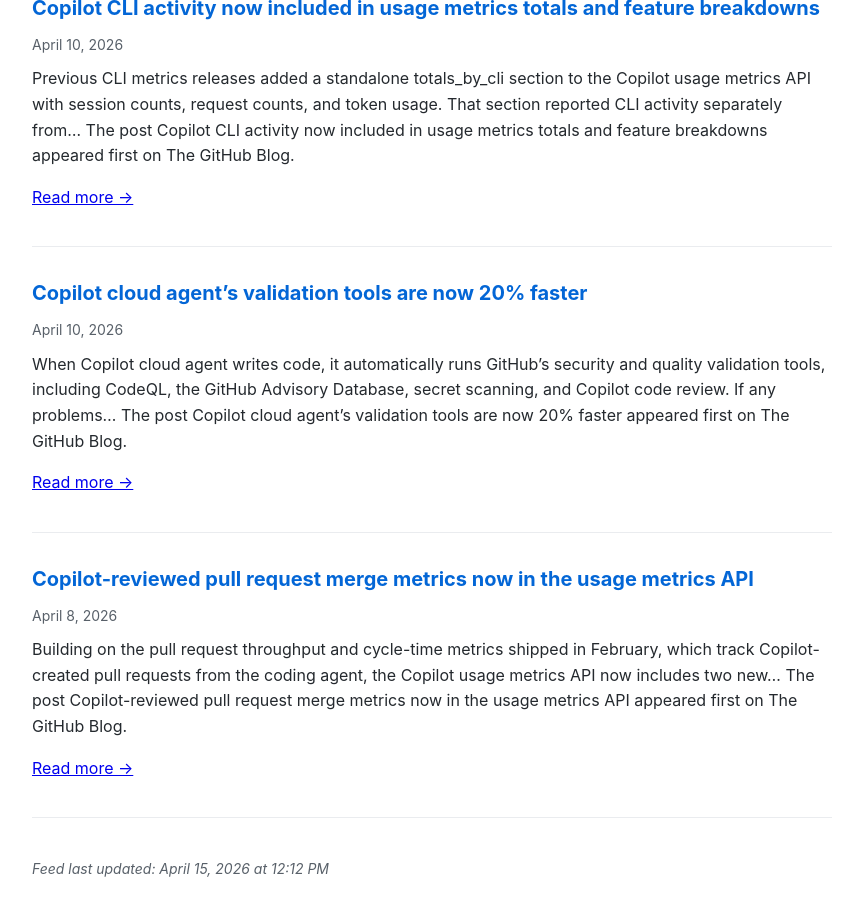
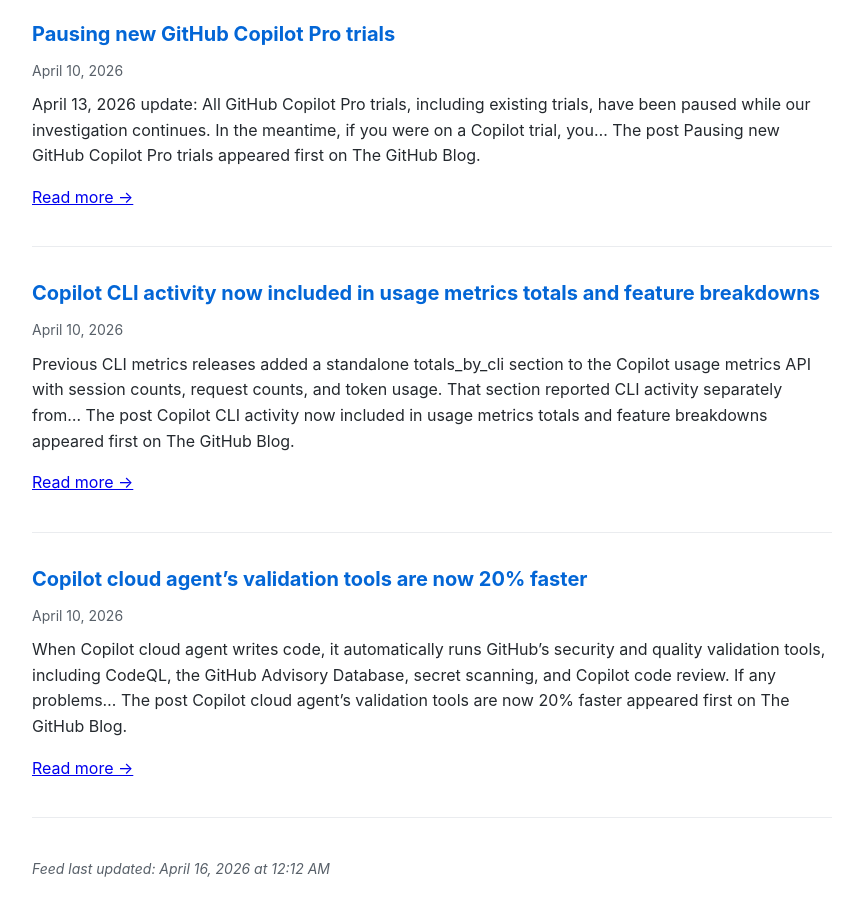
Before and after one commit to Oregand/oregand.github.io, a Jekyll site: the page copilot-feed.html, which Jekyll copies as it is, in a window 1280 px wide and 900 px high, scrolled down 1977 px. Shown: the whole window, without its empty margins (208-1071 px from the left). Built offline with Jekyll 4.4.1, drawn with Linux system fonts in a browser that asks for light colours; some of the changed text lies outside the part shown.

Commit message:
Update RSS feed

```diff
--- a/copilot-feed.html
+++ b/copilot-feed.html
@@ -62,6 +62,19 @@
 </head>
 <body>
   <h1>GitHub Copilot Latest Updates</h1>
+
+  <div class="feed-item">
+    <div class="feed-title">
+      <a href="https://github.blog/changelog/2026-04-15-enable-copilot-cloud-agent-via-custom-properties" target="_blank">Enable Copilot cloud agent via custom properties</a>
+    </div>
+    <div class="feed-date">April 15, 2026</div>
+    <div class="feed-description">
+      You can now selectively enable GitHub Copilot cloud agent (CCA) access on a per-organization basis. Previously, enterprise admins and AI managers could only enable the agent everywhere, disable it everywhere,&#8230;
+The post Enable Copilot cloud agent via custom properties appeared first on The GitHub Blog.
+
+      <p><a href="https://github.blog/changelog/2026-04-15-enable-copilot-cloud-agent-via-custom-properties" target="_blank">Read more →</a></p>
+    </div>
+  </div>
 
   <div class="feed-item">
     <div class="feed-title">
@@ -180,21 +193,8 @@ The post Copilot cloud agent&#8217;s validation tools are now 20% faster appeare
     </div>
   </div>
 
-  <div class="feed-item">
-    <div class="feed-title">
-      <a href="https://github.blog/changelog/2026-04-08-copilot-reviewed-pull-request-merge-metrics-now-in-the-usage-metrics-api" target="_blank">Copilot-reviewed pull request merge metrics now in the usage metrics API</a>
-    </div>
-    <div class="feed-date">April 8, 2026</div>
-    <div class="feed-description">
-      Building on the pull request throughput and cycle-time metrics shipped in February, which track Copilot-created pull requests from the coding agent, the Copilot usage metrics API now includes two new&#8230;
-The post Copilot-reviewed pull request merge metrics now in the usage metrics API appeared first on The GitHub Blog.
-
-      <p><a href="https://github.blog/changelog/2026-04-08-copilot-reviewed-pull-request-merge-metrics-now-in-the-usage-metrics-api" target="_blank">Read more →</a></p>
-    </div>
-  </div>
-
   <div class="update-info">
-    Feed last updated: April 15, 2026 at 12:12 PM
+    Feed last updated: April 16, 2026 at 12:12 AM
   </div>
 </body>
 </html>
```
